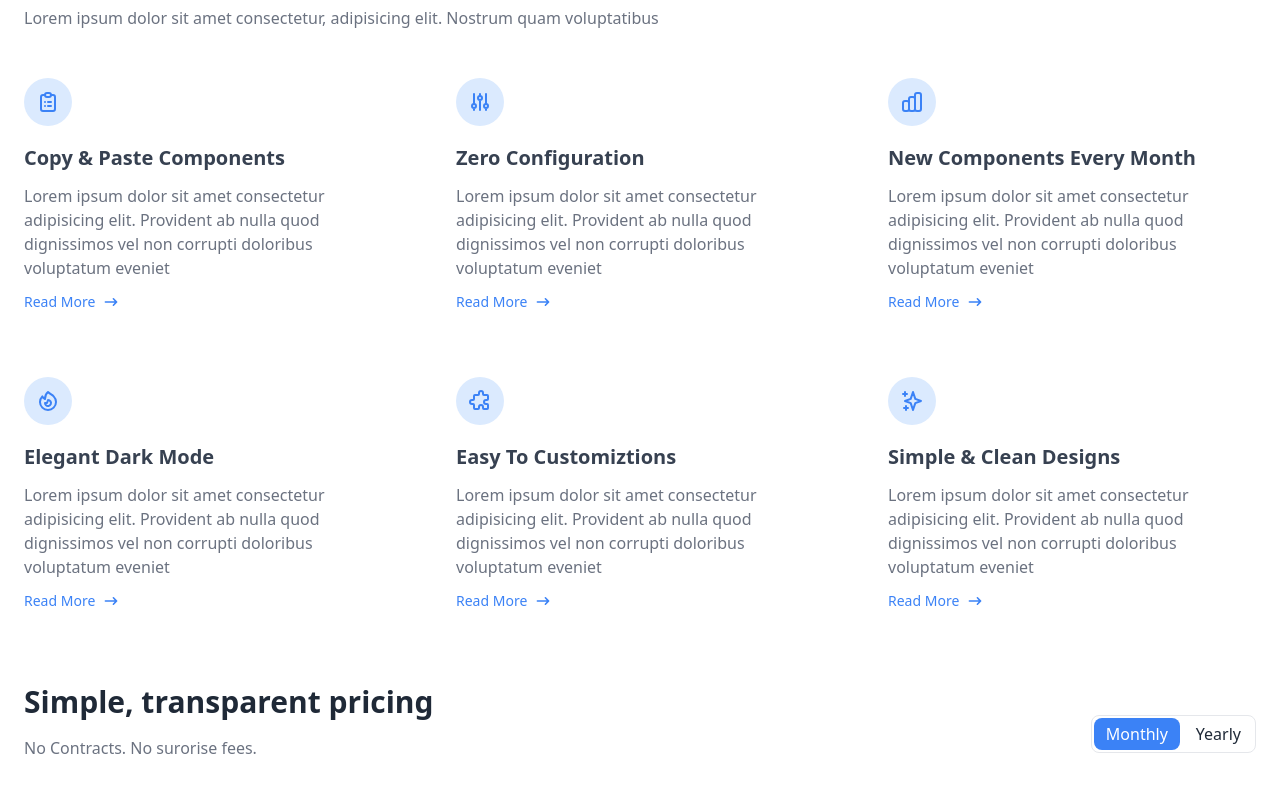
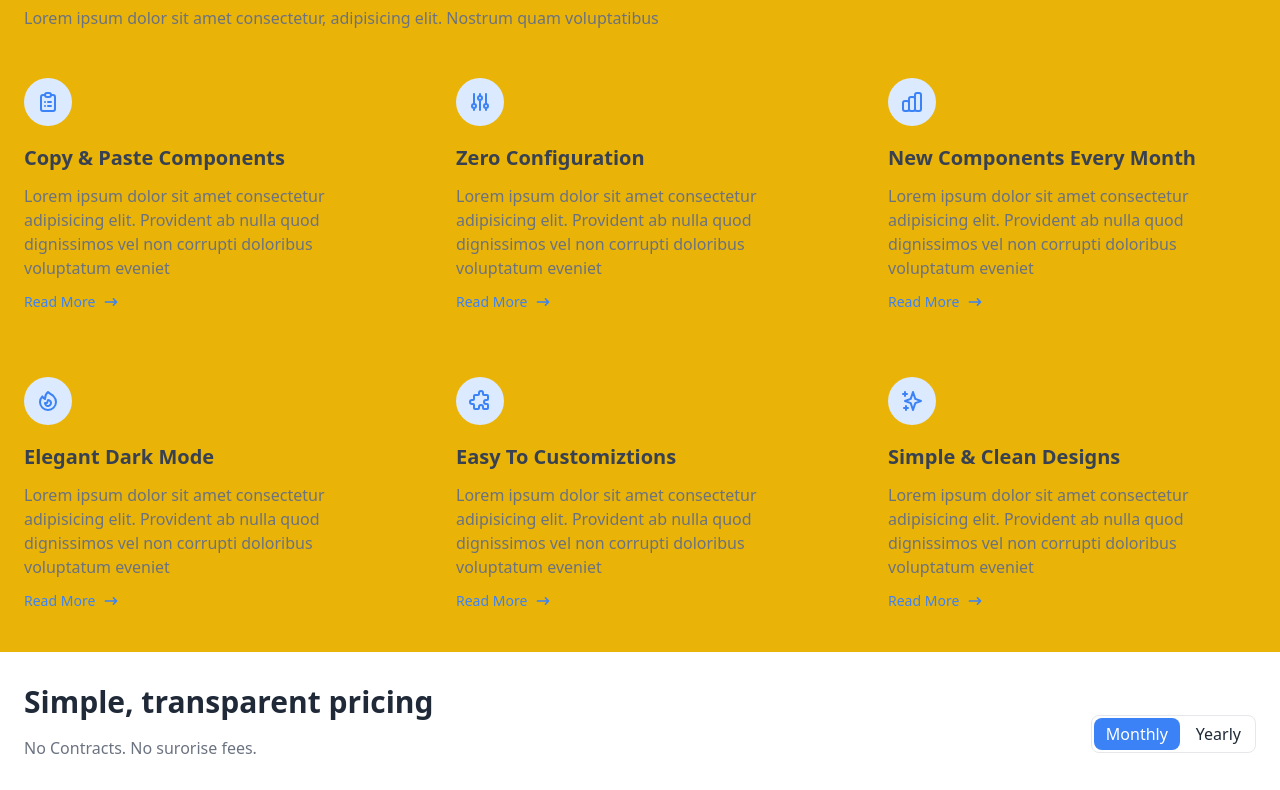
Before and after one commit to 2DAM-202425-PROJECTE/landing-page-danielgarcia, a website built with Vite: page index.html in a window 1280 px wide. Shown: the part 730-1520 px from the top of the page. Built offline with nearby package versions, Linux system fonts and the light colour scheme.

Commit message:
Afegit color groc al background Fix #3

```diff
--- a/index.html
+++ b/index.html
@@ -97,7 +97,7 @@
       </div>
   </section>
   <!-- FEATURE SECTION GRID LIST -->
-  <section class="bg-white dark:bg-gray-900">
+  <section class="bg-yellow-500 dark:bg-gray-900">
     <div class="container px-6 py-10 mx-auto">
         <h1 class="text-2xl font-semibold text-gray-800 capitalize lg:text-3xl dark:text-white">explore our <br> awesome <span class="underline decoration-blue-500">Components</span></h1>
 
```
